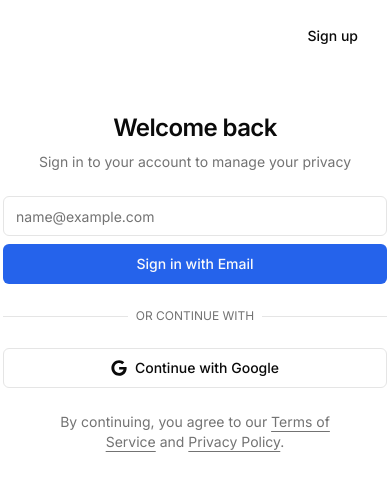
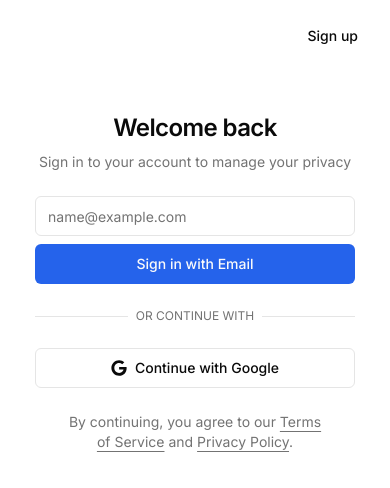
Before and after one commit to braindead-dev/NoTrace, a Next.js app: page /login in a window 390 px wide. Shown: the top 488 px of the page. Built offline with nearby package versions, Linux system fonts and the light colour scheme; no server answers.

Commit message:
Update page.tsx

```diff
--- a/app/login/page.tsx
+++ b/app/login/page.tsx
@@ -34,7 +34,7 @@ export default function LoginPage() {
   }
 
   return (
-    <div className="container relative h-screen flex flex-col items-center pt-28 md:pt-0 md:grid lg:max-w-none lg:grid-cols-2 lg:px-0">
+    <div className="container relative h-screen flex flex-col items-center pt-28 px-4 md:pt-0 md:px-0 md:grid lg:max-w-none lg:grid-cols-2 lg:px-0">
       <Link
         href="/signup"
         className={cn(
@@ -64,7 +64,7 @@ export default function LoginPage() {
         </div>
       </div>
       <div className="lg:p-8">
-        <div className="mx-auto flex w-full max-w-sm flex-col justify-center space-y-6 sm:w-[350px]">
+        <div className="mx-auto flex w-full max-w-xs flex-col justify-center space-y-6 sm:w-[350px]">
           <div className="flex flex-col space-y-2 text-center">
             <h1 className="text-2xl font-semibold tracking-tight">
               Welcome back
```
